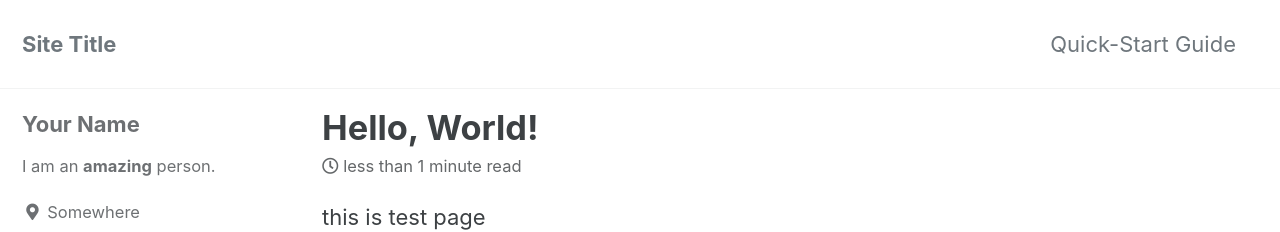
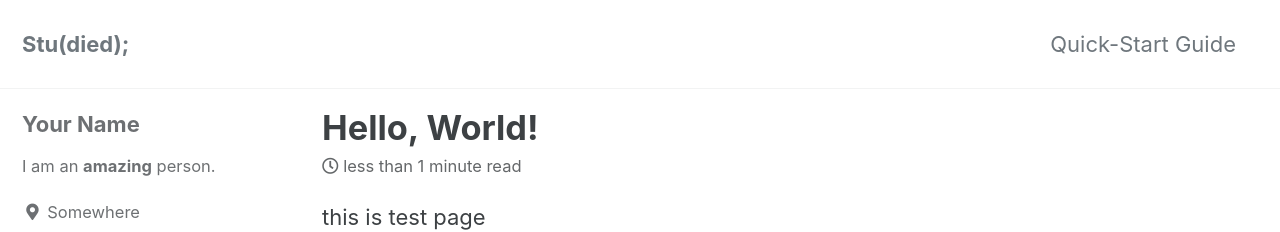
Before and after one commit to redlixxt/redlixxt.github.io, a Jekyll site: the page built from _posts/2022-12-02-test.md, in a window 1280 px wide. Shown: the top 232 px of the page. Built offline with Jekyll 4.4.1, drawn with Linux system fonts in a browser that asks for light colours; cached includes are drawn as plain includes.

Commit message:
Update _config.yml

```diff
--- a/_config.yml
+++ b/_config.yml
@@ -16,7 +16,7 @@ minimal_mistakes_skin    : "default" # "air", "aqua", "contrast", "dark", "dirt"
 
 # Site Settings
 locale                   : "en-US"
-title                    : "Site Title"
+title                    : "Stu(died);"
 title_separator          : "-"
 subtitle                 : # site tagline that appears below site title in masthead
 name                     : "Your Name"
```
